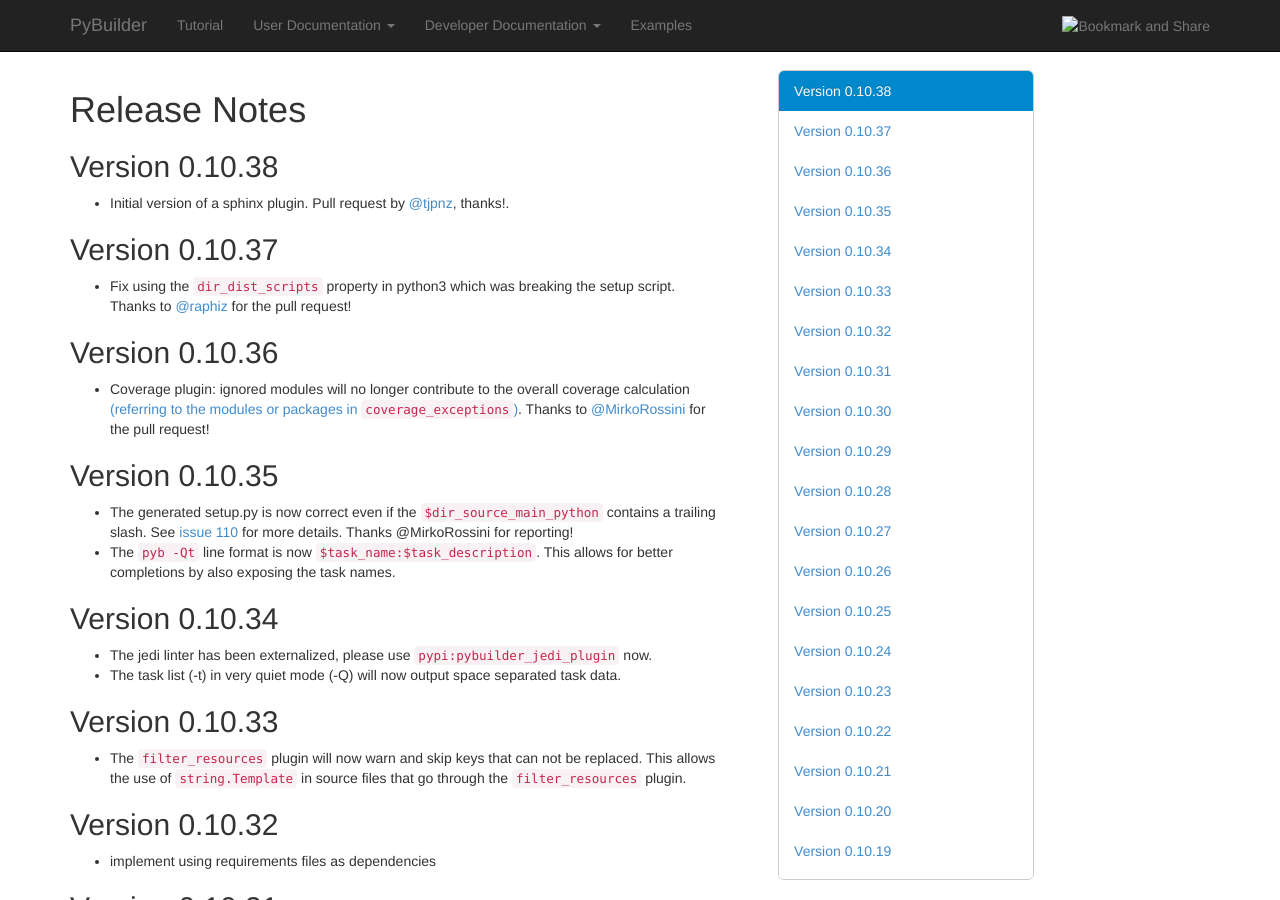
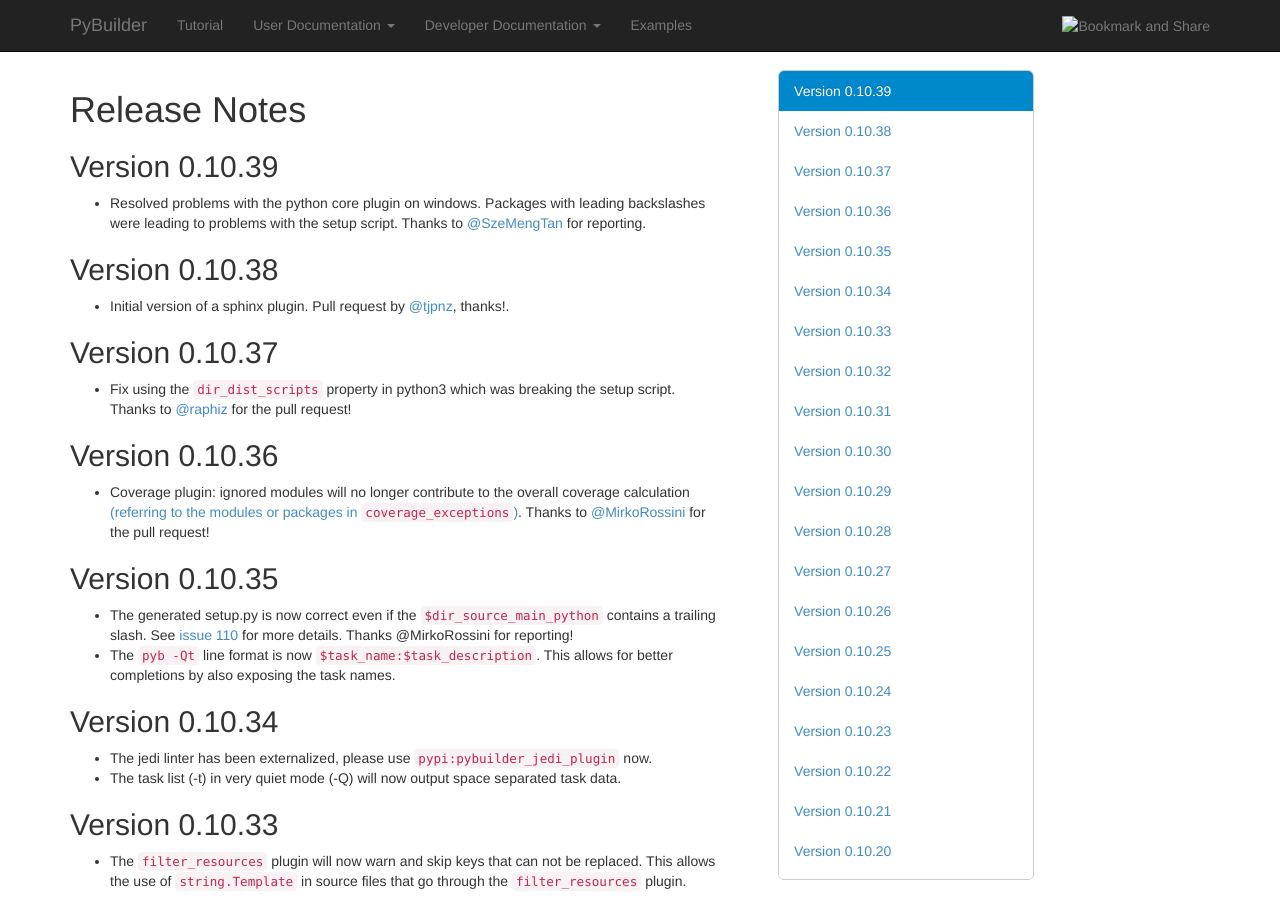
Before and after one commit to pybuilder/pybuilder.github.io, a Jekyll site: the page built from releasenotes/index.md, in a window 1280 px wide and 900 px high. Built offline with Jekyll 4.4.1, drawn with Linux system fonts in a browser that asks for light colours; nearby versions of some CDN libraries.

Commit message:
v0.10.39

```diff
--- a/releasenotes/index.md
+++ b/releasenotes/index.md
@@ -4,6 +4,9 @@
 ---
 
 # Release Notes
+
+## Version 0.10.39
+* Resolved problems with the python core plugin on windows. Packages with leading backslashes were leading to problems with the setup script. Thanks to [@SzeMengTan](https://github.com/SzeMengTan) for reporting.
 
 ## Version 0.10.38
 * Initial version of a sphinx plugin. Pull request by [@tjpnz](https://github.com/tjpnz), thanks!.
```
